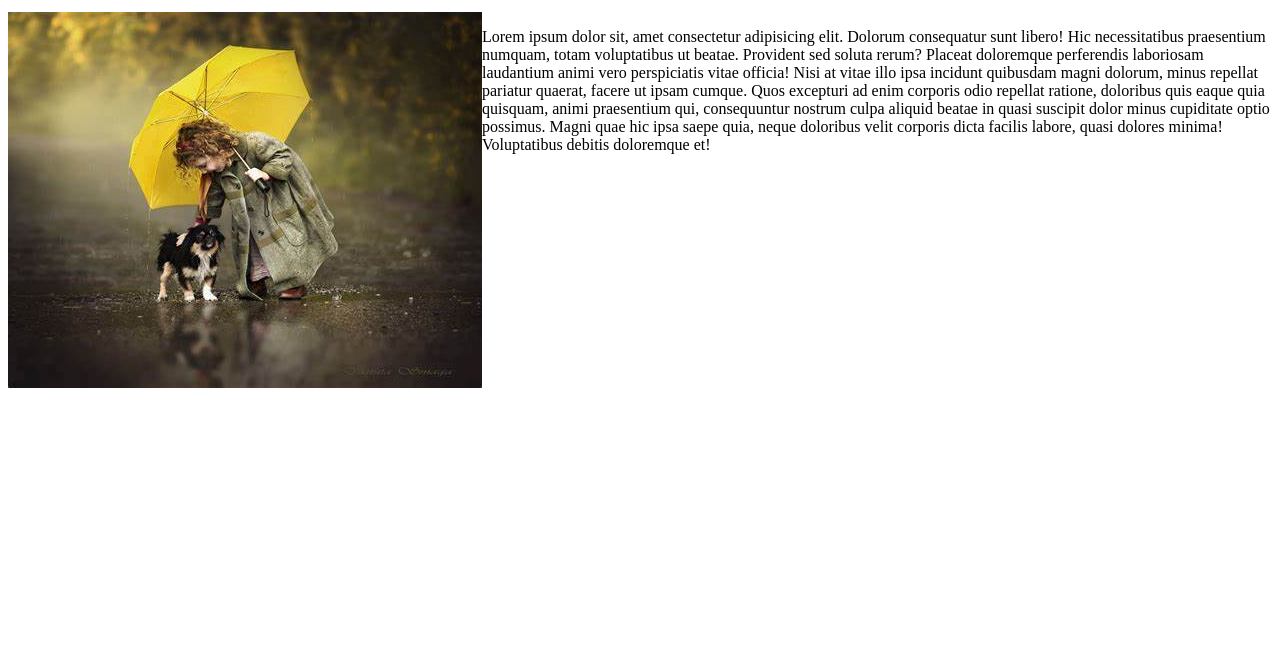
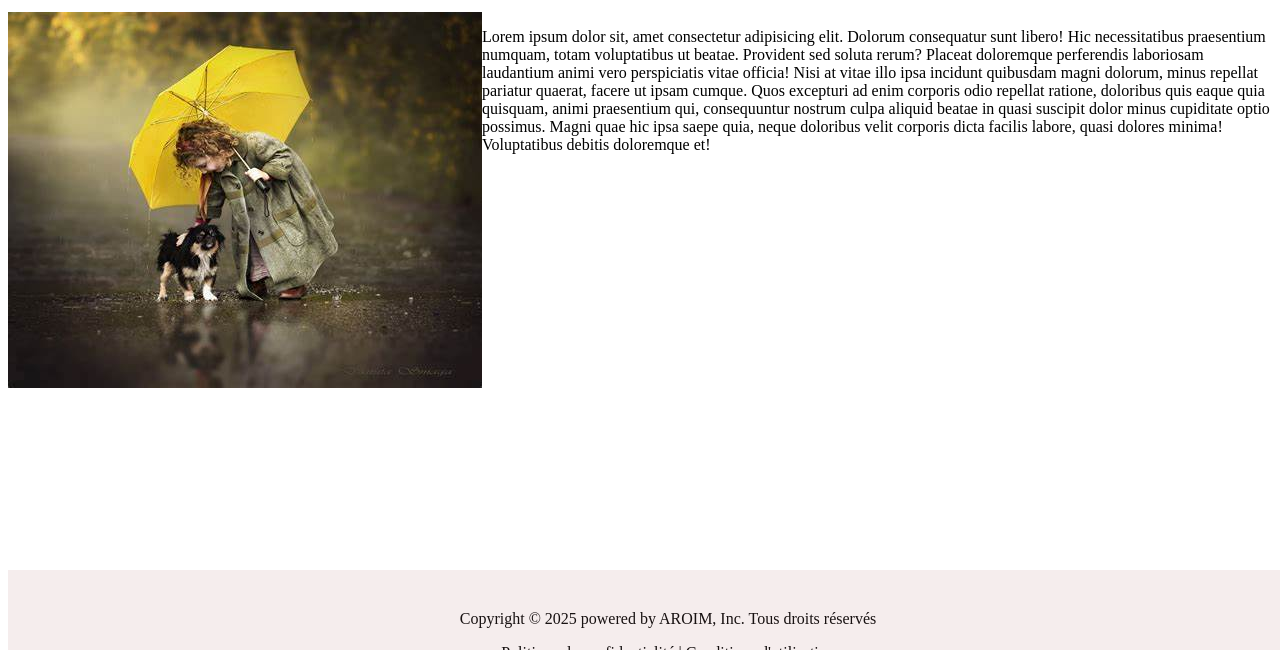
Before and after one commit to fitiavanami/gittp01, a plain HTML site: page projet01/index.html in a window 1280 px wide. Shown: the part 150-800 px from the top of the page. Drawn offline with Linux system fonts and the light colour scheme.

Commit message:
nanisy footer

```diff
--- a/projet01/index.html
+++ b/projet01/index.html
@@ -31,7 +31,6 @@
                 <li class="icon"><a href="#"><i class="fa fa-balance-scale"></i></a></li>
                 <li class="icon"><a href="#"><i class="fa fa-cart-plus"></i></a></li>
                 <li class="icon"><a href="#"><i class="fa fa-ellipsis-v"></i></a></li>  </div>
-
         </ul>
     </nav>
     <h1>hello les nv teams</h1>
@@ -40,5 +39,14 @@
         <p>Lorem ipsum dolor sit, amet consectetur adipisicing elit. Dolorum consequatur sunt libero! Hic necessitatibus praesentium numquam, totam voluptatibus ut beatae. Provident sed soluta rerum? Placeat doloremque perferendis laboriosam laudantium animi vero perspiciatis vitae officia! Nisi at vitae illo ipsa incidunt quibusdam magni dolorum, minus repellat pariatur quaerat, facere ut ipsam cumque. Quos excepturi ad enim corporis odio repellat ratione, doloribus quis eaque quia quisquam, animi praesentium qui, consequuntur nostrum culpa aliquid beatae in quasi suscipit dolor minus cupiditate optio possimus. Magni quae hic ipsa saepe quia, neque doloribus velit corporis
         dicta facilis labore, quasi dolores minima! Voluptatibus debitis doloremque et!</p>
     </div>
+
+    <footer>
+
+        <div class="legal-info">
+            <p>Copyright © 2025 powered by AROIM, Inc. Tous droits réservés</p>
+            <p><a href="#">Politique de confidentialité</a> | <a href="#">Conditions d'utilisation</a></p>
+        </div>
+        <p>copyright &copy; 2025 Ma Page Web power by me .Inc All right reserved </p>
+    </footer>
 </body>
 </html>
--- a/projet01/style.css
+++ b/projet01/style.css
@@ -61,3 +61,23 @@ nav ul li a {
     display: flex;
     justify-content: center;
 }
+
+footer {
+    position: fixed;
+    bottom: 0;
+    width: 100%;
+    height: 5%;
+    background-color: #f5eded;
+    color: #181212;
+    padding: 20px;
+    text-align: center;
+}
+
+footer .legal-info {
+    margin-top: 20px;
+}
+
+footer .legal-info a {
+    color: #140f0f;
+    text-decoration: none;
+}
```
